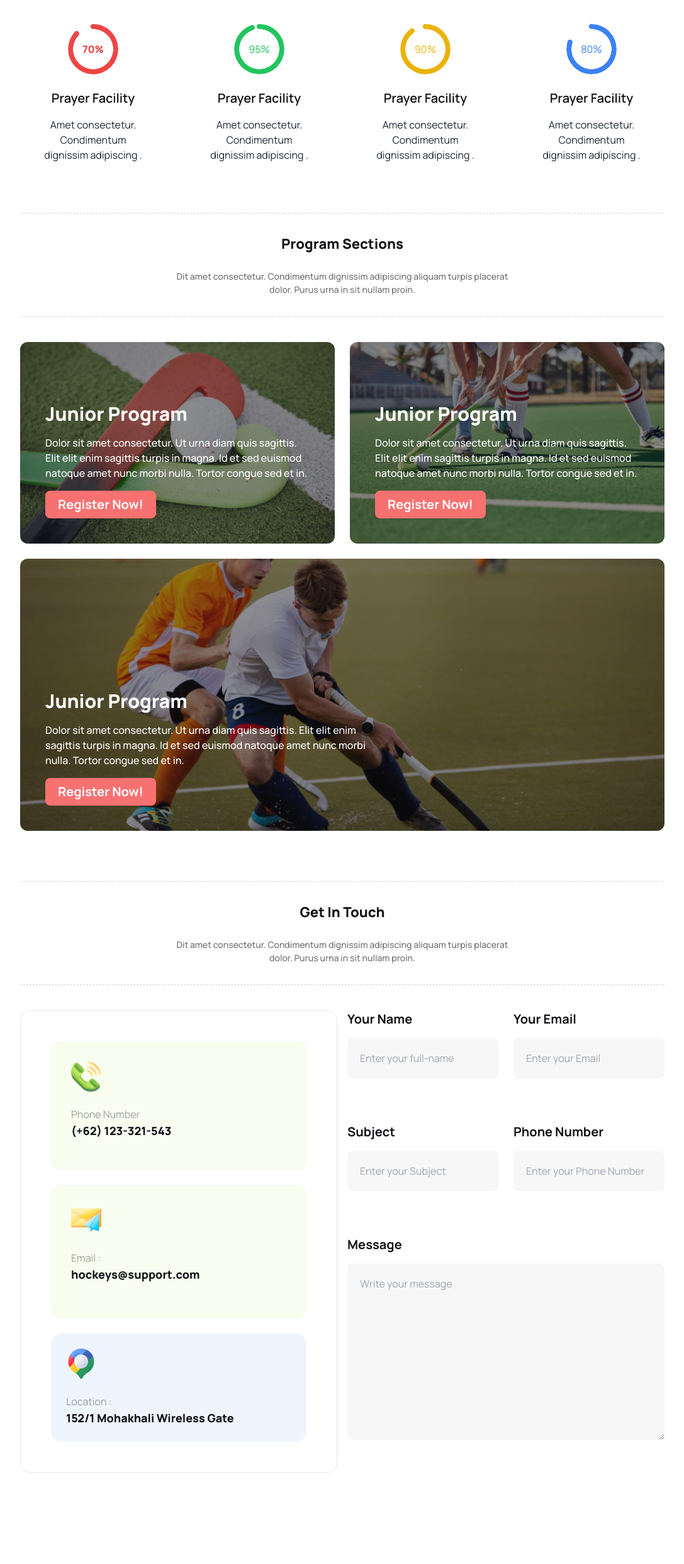
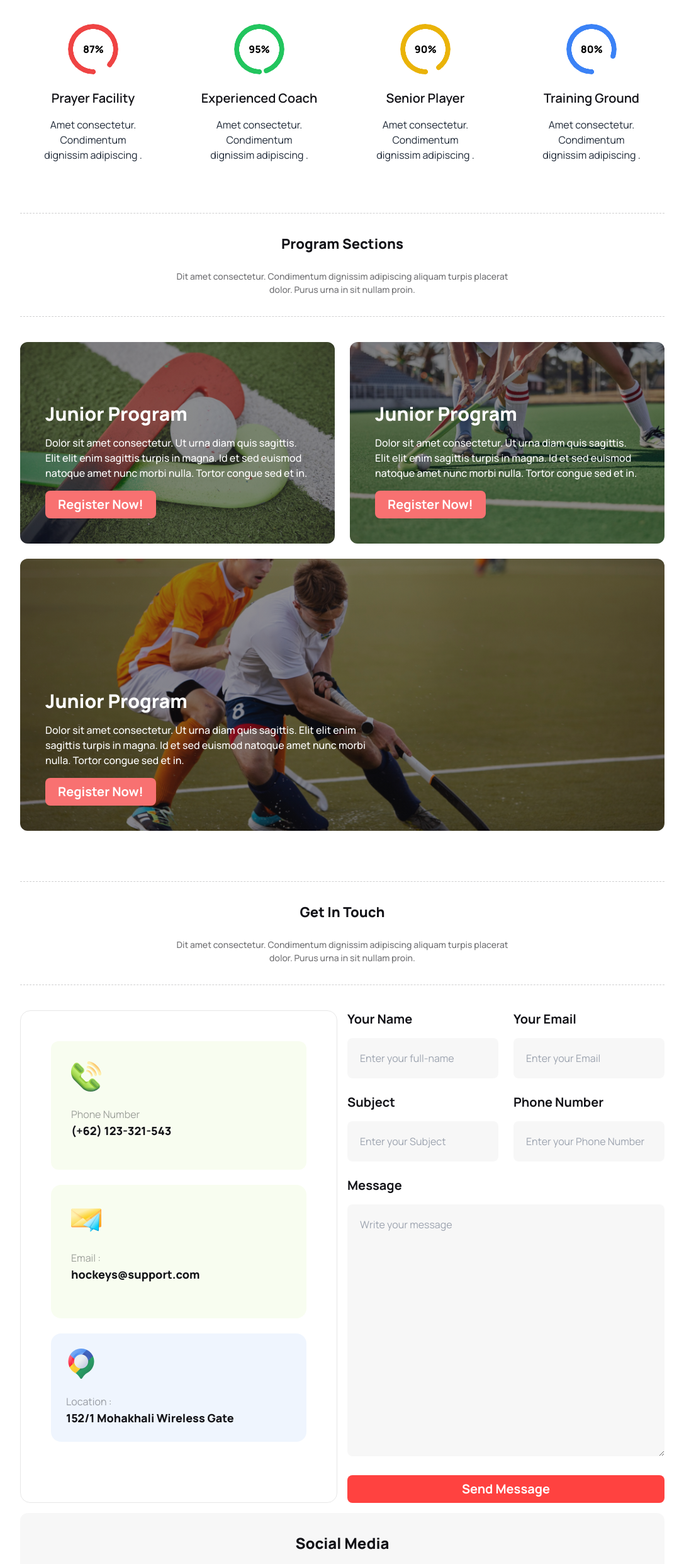
Before and after one commit to Rkb-Hasan/Hockey-Club, a plain HTML site: page index.html in a window 1280 px wide. Shown: the part 874-3357 px from the top of the page at 63% size, without its empty margins (96-1183 px from the left). Before the commit the page ends 3228 px from the top, so only its background shows below. Drawn offline with nearby package versions, Linux system fonts and the light colour scheme.

Commit message:
completed Get in Touch section and made responsive

```diff
--- a/index.html
+++ b/index.html
@@ -19,7 +19,11 @@
       href="https://fonts.googleapis.com/css2?family=Manrope:wght@400;500;600;700;800&display=swap"
       rel="stylesheet"
     />
-
+    <!-- fon-awesome-link -->
+    <script
+      src="https://kit.fontawesome.com/47ec1696ac.js"
+      crossorigin="anonymous"
+    ></script>
     <!-- css styles -->
     <style>
       body {
@@ -217,11 +221,11 @@
           <!-- progress-1 -->
           <div class="text-center space-y-6">
             <div
-              class="radial-progress text-red-500 font-extrabold te"
+              class="radial-progress text-red-500 rotate-180"
               style="--value: 87"
               role="progressbar"
             >
-              70%
+              <span class="text-black font-extrabold rotate-180"> 87%</span>
             </div>
             <div class="space-y-2 md:space-y-4">
               <h3 class="text-xl font-semibold text-[#131318]">
@@ -236,15 +240,15 @@
           <!-- progress-2 -->
           <div class="text-center space-y-6">
             <div
-              class="radial-progress text-green-500"
+              class="radial-progress text-green-500 rotate-180"
               style="--value: 95"
               role="progressbar"
             >
-              95%
+              <span class="text-black font-extrabold rotate-180"> 95%</span>
             </div>
             <div class="space-y-2 md:space-y-4">
               <h3 class="text-xl font-semibold text-[#131318]">
-                Prayer Facility
+                Experienced Coach
               </h3>
               <p class="md:lg-base text-base">
                 Amet consectetur. Condimentum <br />dignissim adipiscing .
@@ -254,15 +258,15 @@
           <!-- progress-3 -->
           <div class="text-center space-y-6">
             <div
-              class="radial-progress text-yellow-500"
+              class="radial-progress text-yellow-500 rotate-180"
               style="--value: 90"
               role="progressbar"
             >
-              90%
+              <span class="text-black font-extrabold rotate-180"> 90%</span>
             </div>
             <div class="space-y-2 md:space-y-4">
               <h3 class="text-xl font-semibold text-[#131318]">
-                Prayer Facility
+                Senior Player
               </h3>
               <p class="md:lg-base text-base">
                 Amet consectetur. Condimentum <br />dignissim adipiscing .
@@ -272,15 +276,15 @@
           <!-- progress-4 -->
           <div class="text-center space-y-6">
             <div
-              class="radial-progress text-blue-500"
+              class="radial-progress text-blue-500 rotate-180"
               style="--value: 80"
               role="progressbar"
             >
-              80%
+              <span class="text-black font-extrabold rotate-180"> 80%</span>
             </div>
             <div class="space-y-2 md:space-y-4">
               <h3 class="text-xl font-semibold text-[#131318]">
-                Prayer Facility
+                Training Ground
               </h3>
               <p class="md:lg-base text-base">
                 Amet consectetur. Condimentum <br />
@@ -292,7 +296,7 @@
       </section>
 
       <!-- Program Sections -->
-      <section class="space-y-6 md:space-y-10">
+      <section class="space-y-6 md:space-y-10 mt-6 md:mt-0">
         <div class="border-b border-t border-dashed border-[#D0D0D1]">
           <div
             class="text-center mx-auto w-[292px] md:w-[560px] py-6 md:py-8 space-y-4 md:space-y-6"
@@ -372,7 +376,7 @@
         </div>
 
         <!-- Get in Touch grid container -->
-        <div class="grid grid-cols-1 lg:grid-cols-2 gap-4">
+        <div class="grid grid-cols-1 lg:grid-cols-2 gap-6 lg:gap-4">
           <!-- contact flex container -->
           <div
             class="flex flex-col p-6 md:p-12 gap-4 md:gap-6 border border-[#1313181a] rounded-2xl"
@@ -410,7 +414,7 @@
           </div>
 
           <!-- form grid container  -->
-          <div class="grid grid-cols-1 lg:grid-cols-2 gap-6 flex-1">
+          <div class="grid grid-cols-1 lg:grid-cols-2 gap-6">
             <!-- input-div -->
             <div class="space-y-4">
               <label for="name" class="text-[#131318] font-bold text-xl"
@@ -424,6 +428,7 @@
                 class="p-5 lg-base font-normal bg-[#13131808] rounded-lg w-full"
               />
             </div>
+            <!-- input-div -->
             <div class="space-y-4">
               <label for="name" class="text-[#131318] font-bold text-xl"
                 >Your Email</label
@@ -436,6 +441,7 @@
                 class="p-5 lg-base font-normal bg-[#13131808] rounded-lg w-full"
               />
             </div>
+            <!-- input-div -->
             <div class="space-y-4">
               <label for="name" class="text-[#131318] font-bold text-xl"
                 >Subject</label
@@ -448,6 +454,7 @@
                 class="p-5 lg-base font-normal bg-[#13131808] rounded-lg w-full"
               />
             </div>
+            <!-- input-div -->
             <div class="space-y-4">
               <label for="name" class="text-[#131318] font-bold text-xl"
                 >Phone Number</label
@@ -460,7 +467,7 @@
                 class="p-5 lg-base font-normal bg-[#13131808] rounded-lg w-full"
               />
             </div>
-
+            <!-- Text-area div -->
             <div class="space-y-4 md:col-span-2">
               <label for="name" class="text-[#131318] font-bold text-xl"
                 >Message</label
@@ -468,15 +475,35 @@
               <textarea
                 name="name"
                 id="name"
-                rows="10"
                 placeholder="Write your message"
-                class="p-5 lg-base font-normal bg-[#13131808] rounded-lg w-full"
+                class="p-5 lg-base font-normal bg-[#13131808] rounded-lg w-full h-[30vh] md:h-[40vh] lg:h-[50vh]"
               ></textarea>
+            </div>
+
+            <!-- bottom btn -->
+            <div class="space-y-4 md:col-span-2">
+              <input
+                type="submit"
+                value="Send Message"
+                class="bg-[#FF4240] py-2 text-center text-white font-bold text-xl rounded-lg w-full"
+              />
             </div>
           </div>
 
           <!-- social links container -->
-          <div></div>
+          <div
+            class="lg:col-span-2 bg-[#13131808] rounded-xl py-6 md:py-8 text-center space-y-4 md:space-y-5"
+          >
+            <h3 class="text-[#131318] text-2xl font-extrabold">Social Media</h3>
+
+            <!-- icon-flex-container -->
+            <div class="flex gap-4 justify-center items-center">
+              <a href=""><i class="fa-brands fa-twitter"></i></a>
+              <a href=""><i class="fa-brands fa-facebook-f"></i></a>
+              <a href=""><i class="fa-brands fa-instagram"></i></a>
+              <a href=""><i class="fa-brands fa-github"></i></a>
+            </div>
+          </div>
         </div>
       </section>
     </main>
```
Also changed, not shown: Images/Social.png (added).
